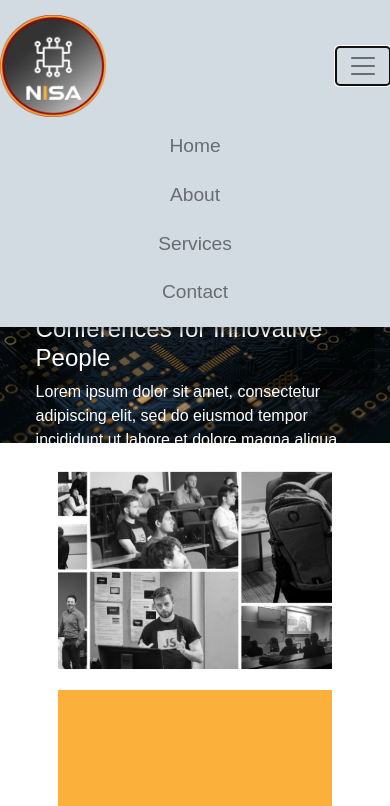
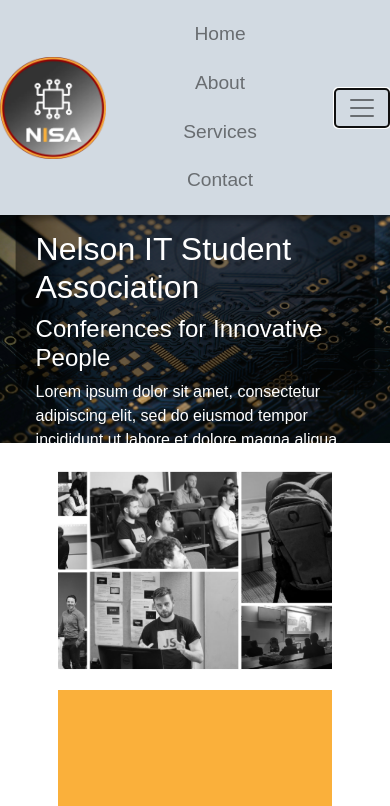
Before and after one commit to Yugenzariah/NISA-org, a website: page public/html/home.html in a window 390 px wide. Both pictures are taken after a click on the button "Toggle navigation". Shown: the top 806 px of the page. Drawn offline with nearby package versions, Linux system fonts and the light colour scheme.

Commit message:
Fixed logo position for one media query, still needs to fix the default position

```diff
--- a/public/css/home.css
+++ b/public/css/home.css
@@ -21,10 +21,15 @@
     box-shadow: 0 4px 6px rgba(0, 0, 0, 0.4);
 }
 
+.navbar-brand {
+    margin-right: auto;
+}
+
 .navbar .container {
     display: flex;
     justify-content: space-between;
     align-items: center;
+    flex-wrap: nowrap;
 }
 
 .navbar-brand-container {
@@ -34,11 +39,11 @@
 }
 
 .navbar-toggler {
-    position: relative;
-    z-index: 1;
+    margin-left: auto;
 }
 
 .navbar-collapse {
+    flex-grow: 0;
     justify-content: center;
 }
 
@@ -49,8 +54,8 @@
 }
 
 .navbar-nav {
-    margin-left: auto;
-    margin-right: auto;
+    margin: 0;
+    text-align: center;
 }
 
 .nav-item {
@@ -611,138 +616,198 @@
         width: 106px;
         margin-left: 0;
     }
+
     .nav-link {
         font-size: 2rem;
     }
+
     .nav-item {
         margin-right: 80px;
     }
+
     .banner {
         height: 500px;
     }
+
     .banner-text h1 {
         font-size: 4rem;
     }
+
     .banner-text h2 {
         font-size: 2rem;
     }
+
     .banner-text p {
         font-size: 1.5rem;
     }
-    .about-us-text-box, .what-we-offer-text-box {
+
+    .about-us-text-box,
+    .what-we-offer-text-box {
         padding: 60px;
     }
-    .about-us-text-box h2, .what-we-offer-text-box h2 {
+
+    .about-us-text-box h2,
+    .what-we-offer-text-box h2 {
         font-size: 2.5rem;
     }
-    .about-us-text-box p, .what-we-offer-text-box p {
+
+    .about-us-text-box p,
+    .what-we-offer-text-box p {
         font-size: 1.5rem;
     }
+
     .learn-more {
         padding: 10px 40px;
         font-size: 1.5rem;
     }
+
     .offer-box h3 {
         font-size: 1.5rem;
     }
+
     .offer-box p {
         font-size: 1rem;
     }
+
     .upcoming-events-text-box h2 {
         font-size: 2.5rem;
     }
+
     .events-container {
         max-height: 400px;
     }
+
     .event-box {
         padding: 10px;
     }
+
     .event-details h3 {
         font-size: 1.5rem;
     }
+
     .event-details h4 {
         font-size: 1.25rem;
     }
+
     .event-details p {
         font-size: 1rem;
     }
+
     .event-time .time {
         font-size: 1.25rem;
     }
 }
 
 @media (max-width: 768px) {
+    .navbar .container {
+        flex-direction: row;
+    }
+
+    .navbar-brand {
+        flex-grow: 1;
+        text-align: left;
+    }
+
+    .navbar-toggler {
+        order: 1;
+    }
+
     .navbar-brand img {
         height: 57;
         width: 58;
         margin-left: 0;
     }
+
     .navbar-collapse {
         width: 100%;
+        text-align: center;
     }
+
     .nav-link {
         font-size: 1.2rem;
     }
+
     .nav-item {
         margin-right: 0;
     }
+
     .navbar-nav {
+        margin: 0;
         text-align: center;
-        width: 100%;
     }
+
     .navbar-toggler {
-        border: none;
-        outline: none;
+        margin-left: auto;
     }
+
     .banner {
         height: 400px;
     }
+
     .banner-text h1 {
         font-size: 3rem;
     }
+
     .banner-text h2 {
         font-size: 1.75rem;
     }
+
     .banner-text p {
         font-size: 1.25rem;
     }
-    .about-us-text-box, .what-we-offer-text-box {
+
+    .about-us-text-box,
+    .what-we-offer-text-box {
         padding: 40px;
     }
-    .about-us-text-box h2, .what-we-offer-text-box h2 {
+
+    .about-us-text-box h2,
+    .what-we-offer-text-box h2 {
         font-size: 2rem;
     }
-    .about-us-text-box p, .what-we-offer-text-box p {
+
+    .about-us-text-box p,
+    .what-we-offer-text-box p {
         font-size: 1.25rem;
     }
+
     .learn-more {
         padding: 8px 30px;
         font-size: 1.25rem;
     }
+
     .offer-box h3 {
         font-size: 1.25rem;
     }
+
     .offer-box p {
         font-size: 0.875rem;
     }
+
     .upcoming-events-text-box h2 {
         font-size: 2rem;
     }
+
     .events-container {
         max-height: 300px;
     }
+
     .event-box {
         padding: 8px;
     }
+
     .event-details h3 {
         font-size: 1.25rem;
     }
+
     .event-details h4 {
         font-size: 1rem;
     }
+
     .event-details p {
         font-size: 0.875rem;
     }
+
     .event-time .time {
         font-size: 1rem;
     }
@@ -753,81 +818,109 @@
         height: 29;
         width: 31;
     }
+
     .nav-link {
         font-size: 1.2rem;
         display: block;
         padding: 10px 0;
     }
+
     .nav-item {
         margin-right: 0;
     }
+
     .navbar-nav {
+        margin: 0;
         text-align: center;
-        width: 100%;
     }
+
     .navbar-toggler {
-        border: none;
-        outline: none;
+        margin-left: auto;
     }
+
     .banner {
         height: 300px;
     }
+
     .banner-text h1 {
         font-size: 2rem;
     }
+
     .banner-text h2 {
         font-size: 1.5rem;
     }
+
     .banner-text p {
         font-size: 1rem;
     }
-    .about-us-text-box, .what-we-offer-text-box {
+
+    .about-us-text-box,
+    .what-we-offer-text-box {
         padding: 20px;
     }
-    .about-us-text-box h2, .what-we-offer-text-box h2 {
+
+    .about-us-text-box h2,
+    .what-we-offer-text-box h2 {
         font-size: 1.75rem;
     }
-    .about-us-text-box p, .what-we-offer-text-box p {
+
+    .about-us-text-box p,
+    .what-we-offer-text-box p {
         font-size: 1rem;
     }
+
     .learn-more {
         padding: 6px 20px;
         font-size: 1rem;
     }
+
     .offer-box h3 {
         font-size: 1rem;
     }
+
     .offer-box p {
         font-size: 0.75rem;
     }
+
     .upcoming-events-text-box h2 {
         font-size: 1.75rem;
     }
+
     .events-container {
         max-height: 200px;
     }
+
     .event-box {
         padding: 6px;
     }
+
     .event-details h3 {
         font-size: 1rem;
     }
+
     .event-details h4 {
         font-size: 0.875rem;
     }
+
     .event-details p {
         font-size: 0.75rem;
     }
+
     .event-time .time {
         font-size: 0.875rem;
     }
-    .footer .text-left, .footer .social-links {
+
+    .footer .text-left,
+    .footer .social-links {
         text-align: center;
     }
+
     .footer .social-links {
         justify-content: center;
     }
+
     .footer .social-icon {
-        margin-left: 10px; /* Adjust spacing between icons */
+        margin-left: 10px;
+        /* Adjust spacing between icons */
     }
 }
--- a/public/html/home.html
+++ b/public/html/home.html
@@ -1,5 +1,6 @@
 <!DOCTYPE html>
 <html>
+
 <head>
     <meta charset="utf-8">
     <meta http-equiv="X-UA-Compatible" content="IE=edge">
@@ -10,20 +11,20 @@
     <link rel="stylesheet" href="https://stackpath.bootstrapcdn.com/bootstrap/4.3.1/css/bootstrap.min.css">
     <link rel="stylesheet" href="../css/home.css">
 </head>
+
 <body>
     <header>
         <nav class="navbar navbar-expand-lg navbar-light">
-            <div class="container d-flex justify-content-between align-items-center">
-                <div class="navbar-brand-container">
-                    <a class="navbar-brand" href="#">
-                        <img src="../../images/NISA%20Logo.png" alt="NISA Logo">
-                    </a>
-                </div>
-                <button class="navbar-toggler" type="button" data-toggle="collapse" data-target="#navbarNav" aria-controls="navbarNav" aria-expanded="false" aria-label="Toggle navigation">
+            <div class="container">
+                <a class="navbar-brand" href="#">
+                    <img src="../../images/NISA%20Logo.png" alt="NISA Logo">
+                </a>
+                <button class="navbar-toggler" type="button" data-toggle="collapse" data-target="#navbarNav"
+                    aria-controls="navbarNav" aria-expanded="false" aria-label="Toggle navigation">
                     <span class="navbar-toggler-icon"></span>
                 </button>
-                <div class="collapse navbar-collapse justify-content-center" id="navbarNav">
-                    <ul class="navbar-nav">
+                <div class="collapse navbar-collapse" id="navbarNav">
+                    <ul class="navbar-nav mx-auto">
                         <li class="nav-item"><a class="nav-link" id="home-link" href="#">Home</a></li>
                         <li class="nav-item"><a class="nav-link" href="#">About</a></li>
                         <li class="nav-item"><a class="nav-link" href="#">Services</a></li>
@@ -39,9 +40,12 @@
         <div class="banner-text">
             <h1>Nelson IT Student Association</h1>
             <h2>Conferences for Innovative People</h2>
-            <p>Lorem ipsum dolor sit amet, consectetur adipiscing elit, sed do eiusmod tempor incididunt ut labore et dolore magna aliqua.
-                Lorem ipsum dolor sit amet, consectetur adipiscing elit, sed do eiusmod tempor incididunt ut labore et dolore magna aliqua.
-                Lorem ipsum dolor sit amet, consectetur adipiscing elit, sed do eiusmod tempor incididunt ut labore et dolore magna aliqua.
+            <p>Lorem ipsum dolor sit amet, consectetur adipiscing elit, sed do eiusmod tempor incididunt ut labore et
+                dolore magna aliqua.
+                Lorem ipsum dolor sit amet, consectetur adipiscing elit, sed do eiusmod tempor incididunt ut labore et
+                dolore magna aliqua.
+                Lorem ipsum dolor sit amet, consectetur adipiscing elit, sed do eiusmod tempor incididunt ut labore et
+                dolore magna aliqua.
             </p>
         </div>
     </div>
@@ -53,18 +57,24 @@
 
         <div class="about-us-text-box">
             <h2>About Us</h2>
-            <p>Lorem ipsum dolor sit amet, consectetur adipiscing elit, sed do eiusmod tempor incididunt ut labore et dolore magna aliqua.
-                Lorem ipsum dolor sit amet, consectetur adipiscing elit, sed do eiusmod tempor incididunt ut labore et dolore magna aliqua.
-                Lorem ipsum dolor sit amet, consectetur adipiscing elit, sed do eiusmod tempor incididunt ut labore et dolore magna aliqua.
+            <p>Lorem ipsum dolor sit amet, consectetur adipiscing elit, sed do eiusmod tempor incididunt ut labore et
+                dolore magna aliqua.
+                Lorem ipsum dolor sit amet, consectetur adipiscing elit, sed do eiusmod tempor incididunt ut labore et
+                dolore magna aliqua.
+                Lorem ipsum dolor sit amet, consectetur adipiscing elit, sed do eiusmod tempor incididunt ut labore et
+                dolore magna aliqua.
             </p>
             <button class="learn-more">Learn More</button>
         </div>
 
         <div class="what-we-offer-text-box">
             <h2>What we Offer</h2>
-            <p>Lorem ipsum dolor sit amet, consectetur adipiscing elit, sed do eiusmod tempor incididunt ut labore et dolore magna aliqua.
-                Lorem ipsum dolor sit amet, consectetur adipiscing elit, sed do eiusmod tempor incididunt ut labore et dolore magna aliqua.
-                Lorem ipsum dolor sit amet, consectetur adipiscing elit, sed do eiusmod tempor incididunt ut labore et dolore magna aliqua.
+            <p>Lorem ipsum dolor sit amet, consectetur adipiscing elit, sed do eiusmod tempor incididunt ut labore et
+                dolore magna aliqua.
+                Lorem ipsum dolor sit amet, consectetur adipiscing elit, sed do eiusmod tempor incididunt ut labore et
+                dolore magna aliqua.
+                Lorem ipsum dolor sit amet, consectetur adipiscing elit, sed do eiusmod tempor incididunt ut labore et
+                dolore magna aliqua.
             </p>
             <div class="offer-box-container">
                 <div class="offer-box">
@@ -72,21 +82,24 @@
                         <img src="../../images/Icons/interactiveWorkshopIcons/hard-working-48.png" alt="Icon 1">
                     </div>
                     <h3>Interactive Workshops</h3>
-                    <p>Lorem ipsum dolor sit amet, consectetur adipiscing elit, sed do eiusmod tempor incididunt ut labore et dolore magna aliqua.</p>
+                    <p>Lorem ipsum dolor sit amet, consectetur adipiscing elit, sed do eiusmod tempor incididunt ut
+                        labore et dolore magna aliqua.</p>
                 </div>
                 <div class="offer-box">
                     <div class="icon-container">
                         <img src="../../images/Icons/tech-talk-icon.png" alt="Icon 2">
                     </div>
                     <h3>Expert Tech Talks</h3>
-                    <p>Lorem ipsum dolor sit amet, consectetur adipiscing elit, sed do eiusmod tempor incididunt ut labore et dolore magna aliqua.</p>
+                    <p>Lorem ipsum dolor sit amet, consectetur adipiscing elit, sed do eiusmod tempor incididunt ut
+                        labore et dolore magna aliqua.</p>
                 </div>
                 <div class="offer-box">
                     <div class="icon-container">
                         <img src="../../images/Icons/customerSupportIcons/customer-support-50.png" alt="Icon 3">
                     </div>
                     <h3>Ongoing Support</h3>
-                    <p>Lorem ipsum dolor sit amet, consectetur adipiscing elit, sed do eiusmod tempor incididunt ut labore et dolore magna aliqua.</p>
+                    <p>Lorem ipsum dolor sit amet, consectetur adipiscing elit, sed do eiusmod tempor incididunt ut
+                        labore et dolore magna aliqua.</p>
                 </div>
             </div>
         </div>
@@ -106,8 +119,10 @@
                     <div class="event-details">
                         <h3>Interactive Workshop</h3>
                         <h4>55 Hardy St, Nelson</h4>
-                        <p>Lorem ipsum dolor sit amet, consectetur adipiscing elit, sed do eiusmod tempor incididunt ut labore et dolore magna aliqua.
-                            Lorem ipsum dolor sit amet, consectetur adipiscing elit, sed do eiusmod tempor incididunt ut labore et dolore magna aliqua.
+                        <p>Lorem ipsum dolor sit amet, consectetur adipiscing elit, sed do eiusmod tempor incididunt ut
+                            labore et dolore magna aliqua.
+                            Lorem ipsum dolor sit amet, consectetur adipiscing elit, sed do eiusmod tempor incididunt ut
+                            labore et dolore magna aliqua.
                         </p>
                     </div>
                     <div class="event-time">
@@ -123,8 +138,10 @@
                     <div class="event-details">
                         <h3>Industry Talk</h3>
                         <h4>12 Collingwood St, Nelson</h4>
-                        <p>Lorem ipsum dolor sit amet, consectetur adipiscing elit, sed do eiusmod tempor incididunt ut labore et dolore magna aliqua.
-                            Lorem ipsum dolor sit amet, consectetur adipiscing elit, sed do eiusmod tempor incididunt ut labore et dolore magna aliqua.
+                        <p>Lorem ipsum dolor sit amet, consectetur adipiscing elit, sed do eiusmod tempor incididunt ut
+                            labore et dolore magna aliqua.
+                            Lorem ipsum dolor sit amet, consectetur adipiscing elit, sed do eiusmod tempor incididunt ut
+                            labore et dolore magna aliqua.
                         </p>
                     </div>
                     <div class="event-time">
@@ -140,8 +157,10 @@
                     <div class="event-details">
                         <h3>Tech Talk</h3>
                         <h4>55 Hardy St, Nelson</h4>
-                        <p>Lorem ipsum dolor sit amet, consectetur adipiscing elit, sed do eiusmod tempor incididunt ut labore et dolore magna aliqua.
-                            Lorem ipsum dolor sit amet, consectetur adipiscing elit, sed do eiusmod tempor incididunt ut labore et dolore magna aliqua.
+                        <p>Lorem ipsum dolor sit amet, consectetur adipiscing elit, sed do eiusmod tempor incididunt ut
+                            labore et dolore magna aliqua.
+                            Lorem ipsum dolor sit amet, consectetur adipiscing elit, sed do eiusmod tempor incididunt ut
+                            labore et dolore magna aliqua.
                         </p>
                     </div>
                     <div class="event-time">
@@ -157,8 +176,10 @@
                     <div class="event-details">
                         <h3>Another Tech Talk</h3>
                         <h4>12 Collingwood St, Nelson</h4>
-                        <p>Lorem ipsum dolor sit amet, consectetur adipiscing elit, sed do eiusmod tempor incididunt ut labore et dolore magna aliqua.
-                            Lorem ipsum dolor sit amet, consectetur adipiscing elit, sed do eiusmod tempor incididunt ut labore et dolore magna aliqua.
+                        <p>Lorem ipsum dolor sit amet, consectetur adipiscing elit, sed do eiusmod tempor incididunt ut
+                            labore et dolore magna aliqua.
+                            Lorem ipsum dolor sit amet, consectetur adipiscing elit, sed do eiusmod tempor incididunt ut
+                            labore et dolore magna aliqua.
                         </p>
                     </div>
                     <div class="event-time">
@@ -187,10 +208,14 @@
             <div class="social-links">
                 <span>Find us - </span>
                 <div class="social-icon facebook">
-                    <a href="https://www.facebook.com/nisa.organisation21"><img src="../../images/Icons/footerSocialMediaIcons/facebook/facebook-100.png" alt="Facebook" /></a>
+                    <a href="https://www.facebook.com/nisa.organisation21"><img
+                            src="../../images/Icons/footerSocialMediaIcons/facebook/facebook-100.png"
+                            alt="Facebook" /></a>
                 </div>
                 <div class="social-icon linkedin">
-                    <a href="https://www.linkedin.com/groups/9049021/"><img src="../../images/Icons/footerSocialMediaIcons/linkedin/linked-in-100.png" alt="LinkedIn" /></a>
+                    <a href="https://www.linkedin.com/groups/9049021/"><img
+                            src="../../images/Icons/footerSocialMediaIcons/linkedin/linked-in-100.png"
+                            alt="LinkedIn" /></a>
                 </div>
             </div>
         </div>
@@ -198,8 +223,11 @@
 
     <!-- Bootstrap and dependencies JS -->
     <script src="https://code.jquery.com/jquery-3.3.1.slim.min.js" crossorigin="anonymous"></script>
-    <script src="https://cdnjs.cloudflare.com/ajax/libs/popper.js/1.14.7/umd/popper.min.js"  crossorigin="anonymous"></script>
-    <script src="https://stackpath.bootstrapcdn.com/bootstrap/4.3.1/js/bootstrap.min.js" crossorigin="anonymous"></script>
+    <script src="https://cdnjs.cloudflare.com/ajax/libs/popper.js/1.14.7/umd/popper.min.js"
+        crossorigin="anonymous"></script>
+    <script src="https://stackpath.bootstrapcdn.com/bootstrap/4.3.1/js/bootstrap.min.js"
+        crossorigin="anonymous"></script>
     <script src="../js/home.js"></script>
 </body>
+
 </html>
```
